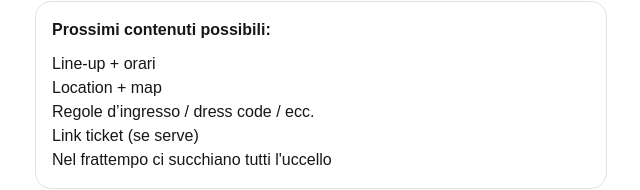
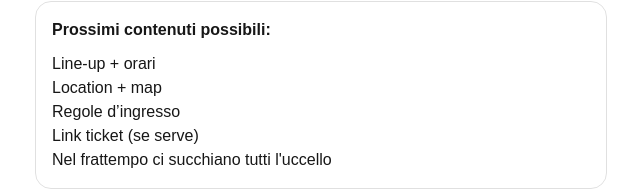
Before and after one commit to melatonina-studio/rsvp-site, a Next.js app: page /grazie in a window 1280 px wide. Shown: the part 357-547 px from the top of the page, without its empty margins (319-959 px from the left). Built offline with nearby package versions, Linux system fonts and the light colour scheme.

Commit message:
edit text

```diff
--- a/app/grazie/page.tsx
+++ b/app/grazie/page.tsx
@@ -12,7 +12,7 @@ export default function GraziePage() {
           <ul style={{ marginTop: 10 }}>
             <li>Line-up + orari</li>
             <li>Location + map</li>
-            <li>Regole d’ingresso / dress code / ecc.</li>
+            <li>Regole d’ingresso</li>
             <li>Link ticket (se serve)</li>
             <li>Nel frattempo ci succhiano tutti l'uccello</li>
           </ul>
```
